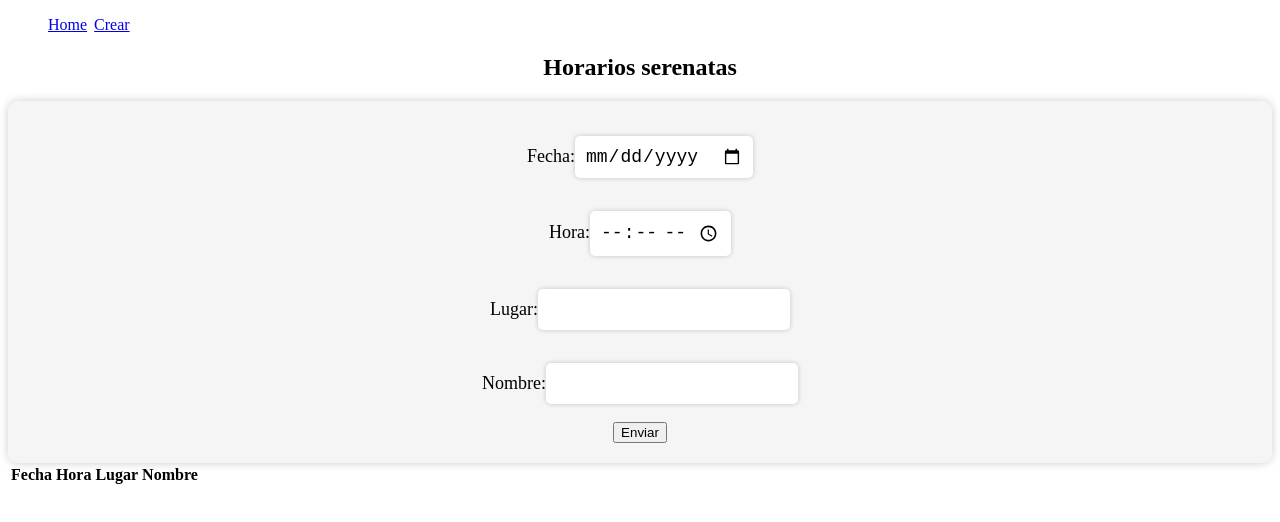
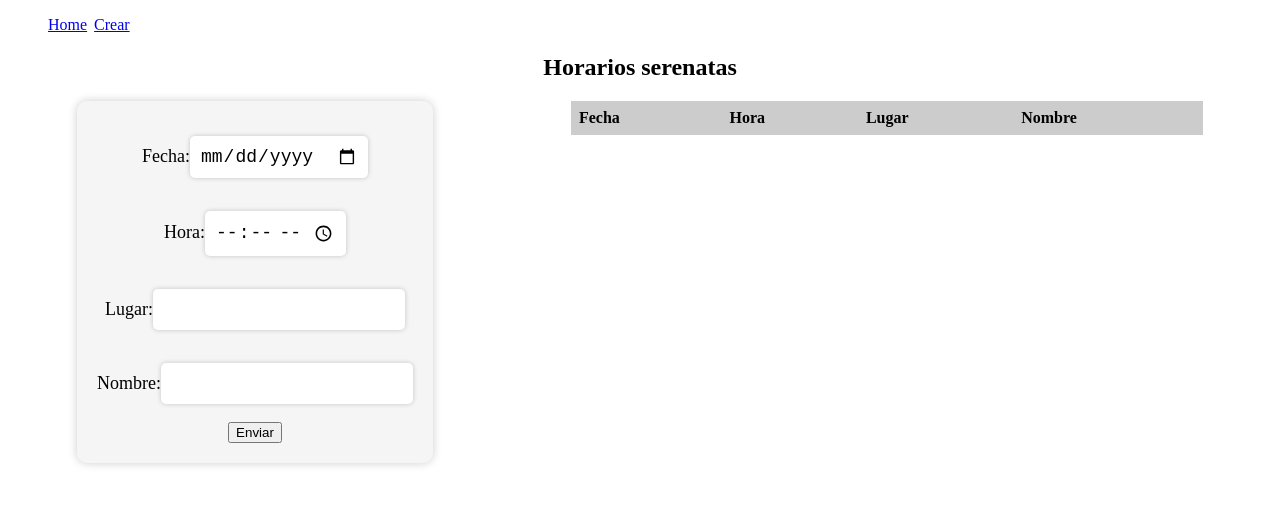
Before and after one commit to SebastianHoyosLopez/Diary, a React (Vite) app: page / in a window 1280 px wide. Shown: the top 522 px of the page. Built offline with nearby package versions, Linux system fonts and the light colour scheme.

Commit message:
workingprogress: avaces de dise;o

```diff
--- a/src/components/tables/FormOrder.jsx
+++ b/src/components/tables/FormOrder.jsx
@@ -3,7 +3,6 @@ import TableOrder from './TableOrder'
 import './form.css'
 
 function FormOrder({setDb, db}) {
-  // const [db, setDb] = useState([])
 
   const [fecha, setFecha] = useState("");
   const [hora, setHora] = useState("");
@@ -62,7 +61,6 @@ function FormOrder({setDb, db}) {
       <br />
       <button type="submit">Enviar</button>
     </form>
-    {/* <TableOrder datos={db} /> */}
     </>
   );
 }
--- a/src/components/tables/TableOrder.jsx
+++ b/src/components/tables/TableOrder.jsx
@@ -1,4 +1,5 @@
 import React, { useState } from "react";
+import './table.css'
 
 function Tabla({ datos }) {
   const [orden, setOrden] = useState("asc");
--- a/src/components/tables/form.css
+++ b/src/components/tables/form.css
@@ -6,6 +6,7 @@ form {
     background-color: #f5f5f5;
     border-radius: 10px;
     box-shadow: 0px 0px 10px rgba(0,0,0,0.2);
+    max-width: 50%;
   }
 
   label {
--- /dev/null
+++ b/src/components/tables/table.css
@@ -0,0 +1,23 @@
+table {
+  border-collapse: collapse;
+  width: 50%;
+}
+
+th,
+td {
+  text-align: left;
+  padding: 8px;
+}
+
+th {
+  background-color: #ccc;
+  color: #000;
+}
+
+tr:nth-child(even) {
+  background-color: #f2f2f2;
+}
+
+tr:hover {
+  background-color: #ddd;
+}
--- a/src/pages/home/Home.jsx
+++ b/src/pages/home/Home.jsx
@@ -1,18 +1,19 @@
-import React, { useState } from 'react'
-import FormOrder from '../../components/tables/FormOrder'
-import TableOrder from '../../components/tables/TableOrder'
+import React, { useState } from "react";
+import FormOrder from "../../components/tables/FormOrder";
+import TableOrder from "../../components/tables/TableOrder";
 
 const Home = () => {
-  const [db, setDb] = useState([])
-
+  const [db, setDb] = useState([]);
 
   return (
     <div>
-      <h2 style={{textAlign: "center"}}>Horarios serenatas</h2>
-      <FormOrder setDb={setDb} db={db} />
-      <TableOrder datos={db} />
+      <h2 style={{ textAlign: "center" }}>Horarios serenatas</h2>
+      <div style={{ display: "flex", justifyContent: "space-around" }}>
+        <FormOrder setDb={setDb} db={db} />
+        <TableOrder datos={db} />
+      </div>
     </div>
-  )
-}
+  );
+};
 
-export default Home
+export default Home;
```
